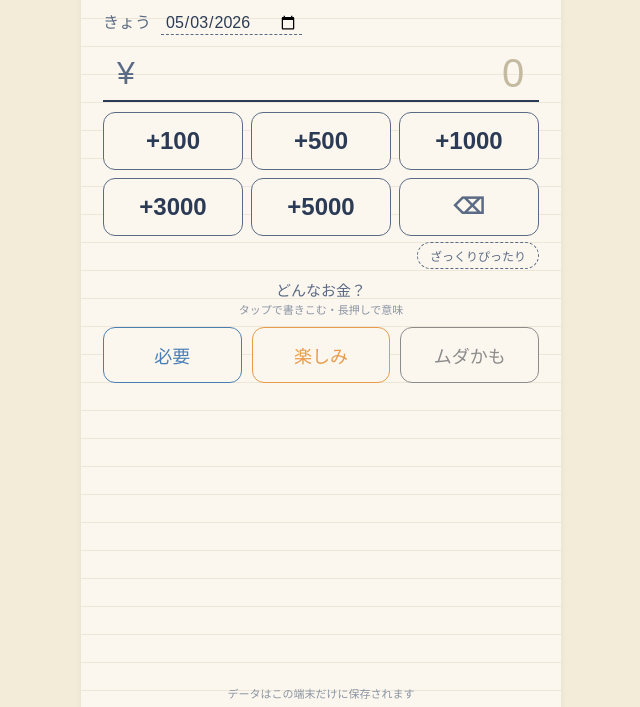
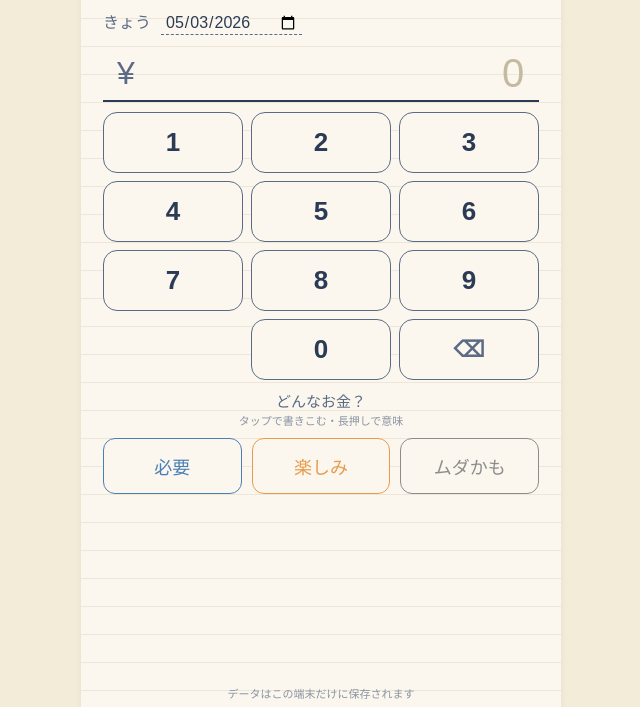
Before and after one commit to tmk4men/yurutto-kakeibo, a website: page index.html in a window 1280 px wide. Shown: the part 93-800 px from the top of the page, without its empty margins (319-959 px from the left). Drawn offline with Linux system fonts and the light colour scheme; a web font is replaced by a local one.

Commit message:
Replace chip-based amount entry with a numeric keypad
数字を直接入力する 1-9 / 0 / ⌫ 配置の電卓型テンキーに切り替え、
合わせて「ぴったり/ざっくり」刻みトグルとチップ加算ロジックを撤去。

Co-Authored-By: Claude Opus 4.7 (1M context) <noreply@anthropic.com>

```diff
--- a/app.js
+++ b/app.js
@@ -2,7 +2,6 @@
   'use strict';
 
   const STORAGE_KEY = 'kakeibo.entries';
-  const GRAIN_KEY = 'kakeibo.grainMode'; // 'coarse' | 'fine'
   const LIMITS_KEY = 'kakeibo.limits';   // {necessary?: number, enjoy?: number, waste?: number}
   const PASS_KEY = 'kakeibo.passhash';   // SHA-256(salt+code) hex string
   const PASS_SALT = 'yurutto-2026';      // 単純な辞書攻撃を防ぐ程度のソルト
@@ -18,15 +17,12 @@
     enjoy: '買ってよかった出費',
     waste: 'ちょっと反省してる出費',
   };
-  const COARSE_CHIPS = [100, 500, 1000, 3000, 5000];
-  const FINE_CHIPS = [10, 50, 100, 500, 1000];
-  const AMOUNT_CAP = 9999999;
+  const AMOUNT_MAX_DIGITS = 7; // 9,999,999 まで
 
   // ─── 状態 ──────────────────
   let entries = loadEntries();
-  let amountHistory = []; // 加算チップの履歴
+  let amountDigits = ''; // 入力された数字を文字列で保持
   let viewYear, viewMonth;
-  let grainMode = localStorage.getItem(GRAIN_KEY) === 'fine' ? 'fine' : 'coarse';
   let limits = loadLimits(); // {necessary, enjoy, waste} — null/undefined は未設定
   let activePane = 0; // 0=書く, 1=きろく
 
@@ -34,7 +30,6 @@
   const dateInput = document.getElementById('dateInput');
   const amountDisplay = document.getElementById('amountDisplay');
   const numpadEl = document.getElementById('numpad');
-  const grainToggle = document.getElementById('grainToggle');
   const tagButtons = document.querySelectorAll('.tag');
   const monthLabel = document.getElementById('monthLabel');
   const prevMonthBtn = document.getElementById('prevMonth');
@@ -102,29 +97,24 @@
 
   // ─── イベントバインド ──────────────────
   function bindEvents() {
-    // テンキー (チップ加算 + ⌫)
+    // テンキー (数字直接入力 + ⌫)
     numpadEl.addEventListener('click', (e) => {
       const btn = e.target.closest('.key');
       if (!btn) return;
       if (btn.classList.contains('key--back')) {
-        amountHistory.pop();
+        amountDigits = amountDigits.slice(0, -1);
+      } else if (btn.classList.contains('key--digit')) {
+        const d = btn.dataset.digit;
+        if (d === undefined) return;
+        // 先頭0は伸ばさない (0,00,001 を避ける)
+        if (amountDigits === '' && d === '0') return;
+        if (amountDigits.length >= AMOUNT_MAX_DIGITS) return;
+        amountDigits += d;
       } else {
-        const add = parseInt(btn.dataset.add, 10);
-        if (!(add > 0)) return;
-        if (currentAmount() + add > AMOUNT_CAP) return;
-        amountHistory.push(add);
+        return;
       }
       updateAmountDisplay();
     });
-
-    // 刻み切替
-    grainToggle.addEventListener('click', () => {
-      grainMode = grainMode === 'coarse' ? 'fine' : 'coarse';
-      grainToggle.setAttribute('aria-pressed', grainMode === 'fine' ? 'true' : 'false');
-      localStorage.setItem(GRAIN_KEY, grainMode);
-      renderNumpad();
-    });
-    grainToggle.setAttribute('aria-pressed', grainMode === 'fine' ? 'true' : 'false');
 
     // タグ: タップで即保存、長押しで意味のヒント
     tagButtons.forEach(bindTagPress);
@@ -318,34 +308,46 @@
   }
 
   function resetForm() {
-    amountHistory = [];
+    amountDigits = '';
     dateInput.value = toISODate(new Date());
     updateAmountDisplay();
   }
 
   // ─── テンキー描画 ──────────────────
   function renderNumpad() {
-    const chips = grainMode === 'fine' ? FINE_CHIPS : COARSE_CHIPS;
     numpadEl.innerHTML = '';
-    for (const v of chips) {
-      const btn = document.createElement('button');
-      btn.type = 'button';
-      btn.className = 'key key--add';
-      btn.dataset.add = String(v);
-      btn.textContent = `+${v}`;
-      numpadEl.appendChild(btn);
+    // 1-9
+    for (let n = 1; n <= 9; n++) {
+      numpadEl.appendChild(makeDigitKey(String(n)));
     }
+    // 左下: 空白セル / 中央下: 0 / 右下: ⌫
+    const blank = document.createElement('span');
+    blank.className = 'key key--blank';
+    blank.setAttribute('aria-hidden', 'true');
+    numpadEl.appendChild(blank);
+
+    numpadEl.appendChild(makeDigitKey('0'));
+
     const back = document.createElement('button');
     back.type = 'button';
     back.className = 'key key--back';
-    back.setAttribute('aria-label', '一個戻す');
+    back.setAttribute('aria-label', '一文字消す');
     back.textContent = '⌫';
     numpadEl.appendChild(back);
   }
 
+  function makeDigitKey(d) {
+    const btn = document.createElement('button');
+    btn.type = 'button';
+    btn.className = 'key key--digit';
+    btn.dataset.digit = d;
+    btn.textContent = d;
+    return btn;
+  }
+
   // ─── 金額表示 ──────────────────
   function currentAmount() {
-    return amountHistory.reduce((a, b) => a + b, 0);
+    return amountDigits === '' ? 0 : parseInt(amountDigits, 10);
   }
 
   function updateAmountDisplay() {
--- a/index.html
+++ b/index.html
@@ -33,7 +33,7 @@
   <link rel="preconnect" href="https://fonts.googleapis.com" />
   <link rel="preconnect" href="https://fonts.gstatic.com" crossorigin />
   <link href="https://fonts.googleapis.com/css2?family=Yomogi&family=Klee+One:wght@400;600&display=swap" rel="stylesheet" />
-  <link rel="stylesheet" href="style.css?v=13" />
+  <link rel="stylesheet" href="style.css?v=14" />
 
   <!-- パスワード設定済みなら CSS で本体を即非表示にして覗き見防止 -->
   <script>
@@ -74,12 +74,7 @@
               <span id="amountDisplay" class="amount-display is-empty" aria-live="polite" aria-label="金額">0</span>
             </div>
 
-            <div class="numpad-row">
-              <div class="numpad" id="numpad" aria-label="金額入力"></div>
-              <button type="button" class="grain-toggle" id="grainToggle" aria-pressed="false">
-                <span class="grain-toggle__label">ぴったり</span>
-              </button>
-            </div>
+            <div class="numpad" id="numpad" aria-label="金額入力"></div>
 
             <p class="ask">どんなお金？ <span class="ask-hint">タップで書きこむ・長押しで意味</span></p>
             <div class="tags" role="group" aria-label="タグ">
@@ -180,9 +175,8 @@
       <button type="button" class="help-modal__close" id="helpClose" aria-label="閉じる">×</button>
       <h2 id="helpTitle" class="help-modal__title">使い方</h2>
       <ol class="help-list">
-        <li><b>金額</b>: チップを押して足し算（+100, +500…）。⌫で1個もどす</li>
+        <li><b>金額</b>: 数字を押して入力。⌫で一文字もどす</li>
         <li><b>タグ</b>: タップで即書きこむ・長押しで意味のヒント</li>
-        <li><b>ぴったり</b>: テンキー右の小ボタンで +10/+50 の刻みに切替</li>
         <li><b>ページ移動</b>: 上のタブ、または左右にスワイプ</li>
         <li><b>上限を決める</b>: 「きろく」で月の予算を設定。超えるとやばい顔</li>
         <li><b>消す</b>: 記録の × ボタン</li>
@@ -229,6 +223,6 @@
     </div>
   </div>
 
-  <script src="app.js?v=13"></script>
+  <script src="app.js?v=14"></script>
 </body>
 </html>
--- a/style.css
+++ b/style.css
@@ -225,12 +225,6 @@ input[type="number"], input[type="date"] {
   font-weight: 400;
 }
 
-.numpad-row {
-  display: flex;
-  flex-direction: column;
-  gap: 6px;
-}
-
 .numpad {
   display: grid;
   grid-template-columns: repeat(3, 1fr);
@@ -240,9 +234,9 @@ input[type="number"], input[type="date"] {
 .key {
   background: var(--paper);
   border: 1.5px solid var(--ink-soft);
-  border-radius: 12px;
+  border-radius: 14px;
   font-family: 'Klee One', sans-serif;
-  font-size: 24px;
+  font-size: 26px;
   font-weight: 600;
   color: var(--ink);
   padding: 14px 0;
@@ -251,6 +245,7 @@ input[type="number"], input[type="date"] {
   -webkit-user-select: none;
   user-select: none;
   -webkit-tap-highlight-color: transparent;
+  text-align: center;
 }
 
 .key:active {
@@ -263,26 +258,14 @@ input[type="number"], input[type="date"] {
   color: var(--ink-soft);
 }
 
-.grain-toggle {
-  align-self: flex-end;
+.key--blank {
   background: transparent;
-  border: 1.5px dashed var(--ink-soft);
-  border-radius: 999px;
-  padding: 4px 12px;
-  font-size: 12px;
-  color: var(--ink-soft);
-  cursor: pointer;
-  -webkit-tap-highlight-color: transparent;
+  border: none;
+  cursor: default;
+  pointer-events: none;
 }
 
-.grain-toggle[aria-pressed="true"] {
-  background: var(--ink-soft);
-  color: var(--paper);
-  border-style: solid;
-}
-
-.grain-toggle__label::before { content: 'ざっくり'; }
-.grain-toggle[aria-pressed="true"] .grain-toggle__label::before { content: 'ぴったり'; }
+.key--blank:active { transform: none; background: transparent; }
 
 .ask {
   font-size: 15px;
@@ -1097,7 +1080,7 @@ input[type="number"], input[type="date"] {
   .amount-display { font-size: 36px; }
   .yen { font-size: 28px; }
   .amount-field { padding: 4px 12px 2px; }
-  .key { padding: 12px 0; font-size: 22px; }
+  .key { padding: 12px 0; font-size: 24px; }
   .key--back { font-size: 20px; }
   .tag { padding: 12px 4px; font-size: 17px; }
   .ask { font-size: 14px; }
--- a/sw.js
+++ b/sw.js
@@ -1,13 +1,13 @@
 // Service Worker — yurutto-kakeibo
 // Cache name のバージョンを上げると古いキャッシュは破棄される。
 // アセットを変更したらこの定数を上げる (例: yurutto-v4 → yurutto-v5)
-const CACHE = 'yurutto-v13';
+const CACHE = 'yurutto-v14';
 
 const ASSETS = [
   './',
   './index.html',
-  './style.css?v=13',
-  './app.js?v=13',
+  './style.css?v=14',
+  './app.js?v=14',
   './manifest.json',
   './icon-192.png',
   './icon-512.png',
```
